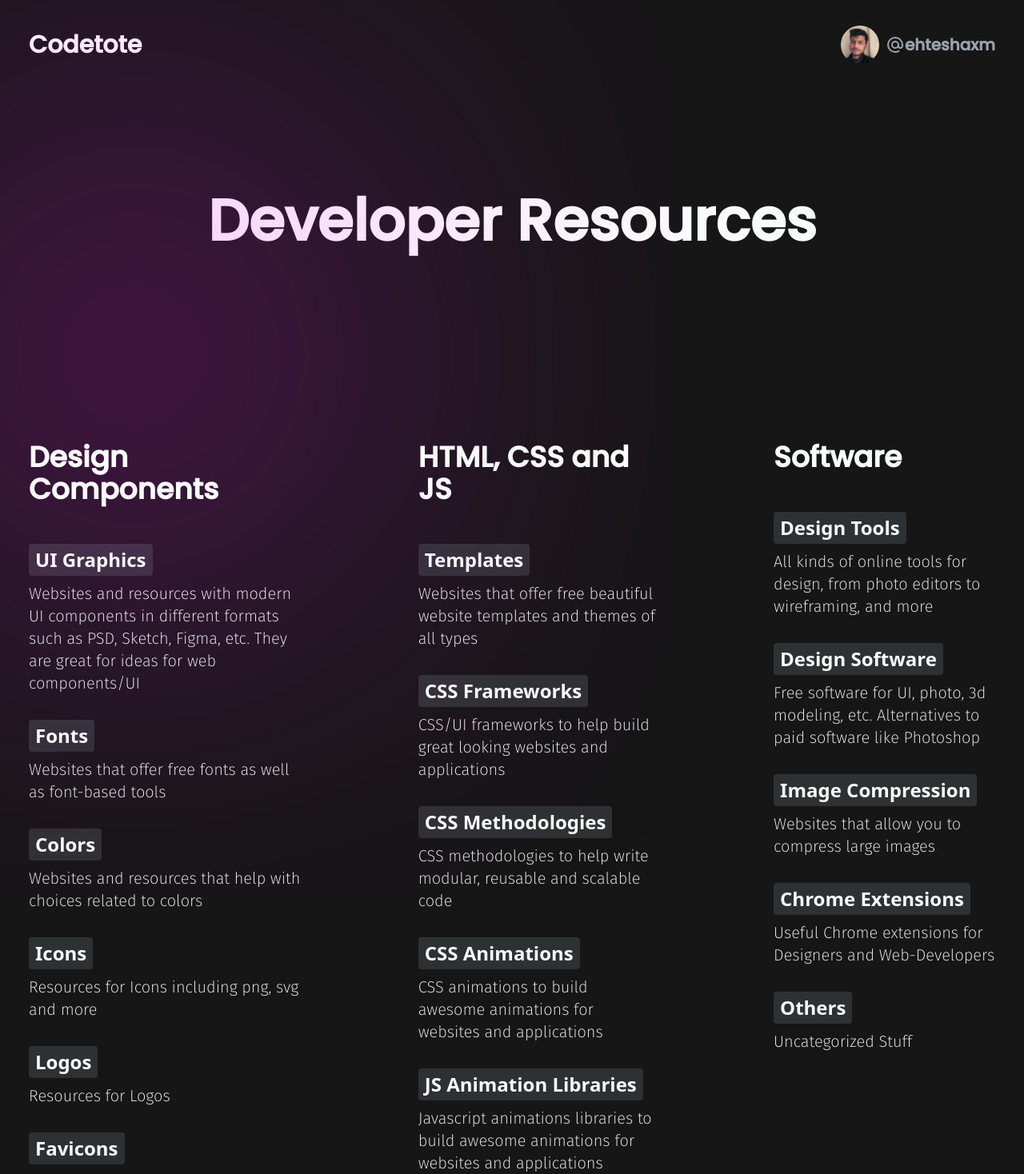
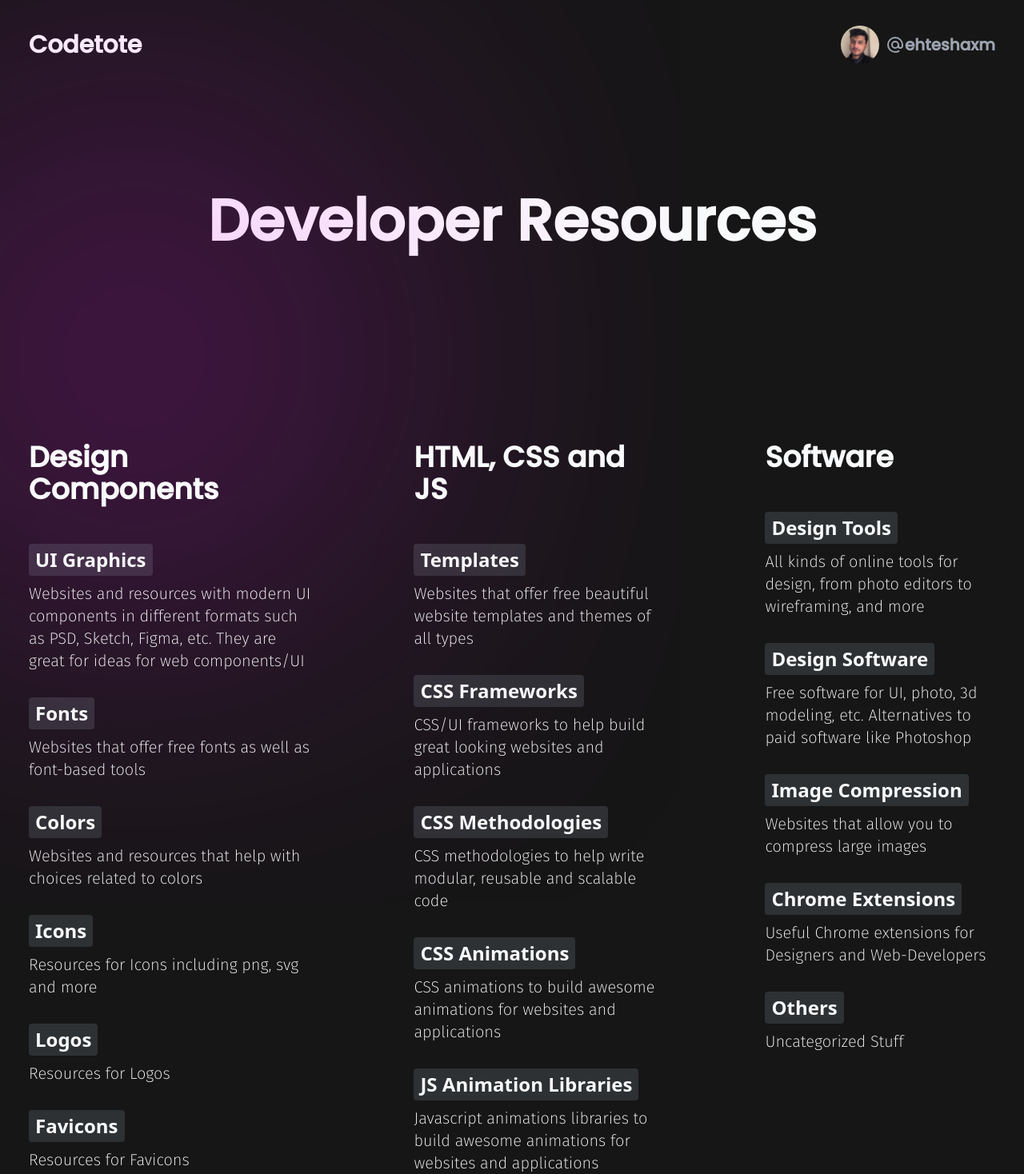
Before and after one commit to ehteshaxm/codetote, a React (Create React App) app: page / in a window 1280 px wide. Shown: the top 1468 px of the page at 80% size. Built offline with nearby package versions, Linux system fonts and the light colour scheme.

Commit message:
Grid Tweakings

```diff
--- a/src/screens/LandingPage.js
+++ b/src/screens/LandingPage.js
@@ -56,7 +56,7 @@ const LandingPage = () => {
           </h1>
         </div>
         <div className="flex justify-center relative z-10">
-          <div className="grid lg:grid-flow-col gap-x-36">
+          <div className="grid lg:grid-flow-col gap-x-32">
             {pages.map((page) => (
               <Section heading={page.name} data={page.resource} />
             ))}
```
